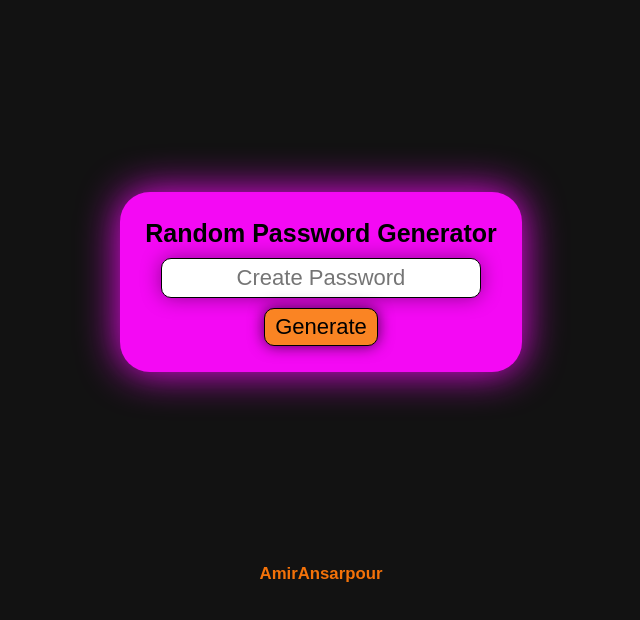
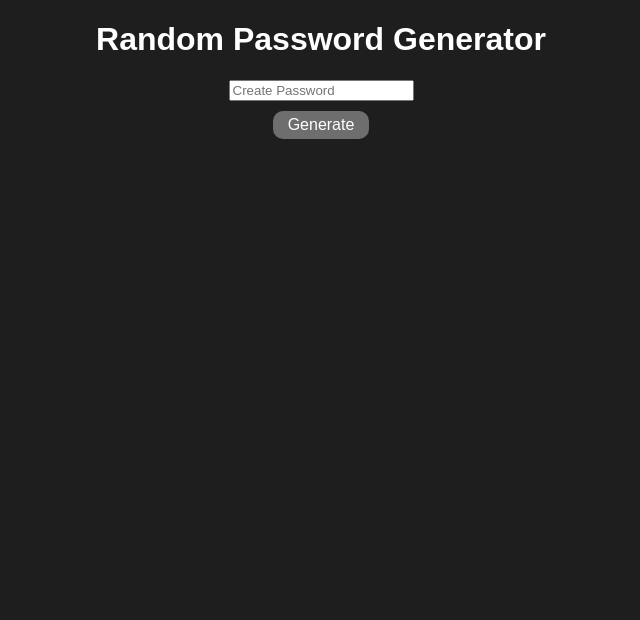
Before and after one commit to AmirAnsarpour/Passwird-Generator-JavaScript, a plain HTML site: page index.html in a window 1280 px wide. Shown: the whole page, without its empty margins (319-959 px from the left). Drawn offline with Linux system fonts and the light colour scheme.

Commit message:
delete all html-css

```diff
--- a/css/index.css
+++ b/css/index.css
@@ -1,85 +1,16 @@
-* {
-    margin: 0;
-    padding: 0;
-    border: 0;
-    outline: 0;
-    box-sizing: border-box;
-}
-
 body {
-    background-color: #121212;
-}
-
-.box {
-    width: fit-content;
-    height: 180px;
-    display: flex;
-    justify-content: center;
-    align-items: center;
-    flex-flow: column;
-    /* background-color: rgba(255, 255, 255, 0.33); */
-    background-color: rgb(244, 9, 244);
-    border-radius: 30px;
-    /* box-shadow: 0px 0px 40px rgba(255, 255, 255, 0.33); */
-    box-shadow: 0px 0px 40px rgb(244, 9, 244);
-    margin: 15% auto;
-}
-
-.box h1 {
-    padding: 10px 25px;
     text-align: center;
-    font-size: 25px;
-    color: black;
+    background-color: #1e1e1e;
+    color: white;
     font-family: sans-serif;
 }
 
-input {
-    padding: 15px;
+#button {
+    background-color: rgba(115, 115, 115, 0.951);
+    padding: 5px 15px;
+    border-radius: 10px;
+    margin: 10px auto;
+    width: max-content;
     text-align: center;
-    user-select: none;
-    height: 40px;
-    border-radius: 10px;
-    box-shadow: 0px 0px 20px rgba(3, 3, 3, 0.4);
-    border: 1px solid #000000;
-    font-size: 22px;
-    transition: all 400ms ease 0s;
+    cursor: pointer;
 }
-
-.btn {
-    width: max-content;
-    height: fit-content;
-    padding: 5px 10px;
-    margin: 0px auto;
-    font-size: 22px;
-    background-color: rgb(250, 132, 35);
-    font-family: sans-serif;
-    border-radius: 10px;
-    border: 1px solid black;
-    box-shadow: 0px 0px 15px rgba(3, 3, 3, 0.7);
-    margin: 10px;
-    cursor: pointer;
-    transition: all 400ms ease 0s;
-}
-
-.btn:hover {
-    background-color: rgb(202, 107, 30);
-    box-shadow: 0px 0px 20px rgba(3, 3, 3, 1);
-    transform: scale(1.04);
-}
-
-.name {
-    text-align: center;
-    color: white;
-    font-family: sans-serif;
-    font-size: 25px;
-}
-
-a {
-    text-decoration: none;
-    color: rgb(244, 114, 9);
-    transition: all 400ms ease 0s;
-}
-
-a:hover {
-    text-shadow: 0px 0px 20px rgb(244, 114, 9);
-}
--- a/index.html
+++ b/index.html
@@ -10,14 +10,9 @@
 </head>
 
 <body>
-    <div class="box">
-        <h1>Random Password Generator</h1>
-        <input type="text" name="password" placeholder="Create Password" id="password" readonly>
-        <div id="button" class="btn">Generate</div>
-    </div>
-    <div class="name">
-        <h6><a href="https://github.com/AmirAnsarpour">AmirAnsarpour</a></h6>
-    </div>
+    <h1>Random Password Generator</h1>
+    <input type="text" name="password" placeholder="Create Password" id="password" readonly>
+    <div id="button" class="btn">Generate</div>
     <script src="js/index.js"></script>
 </body>
 
```
